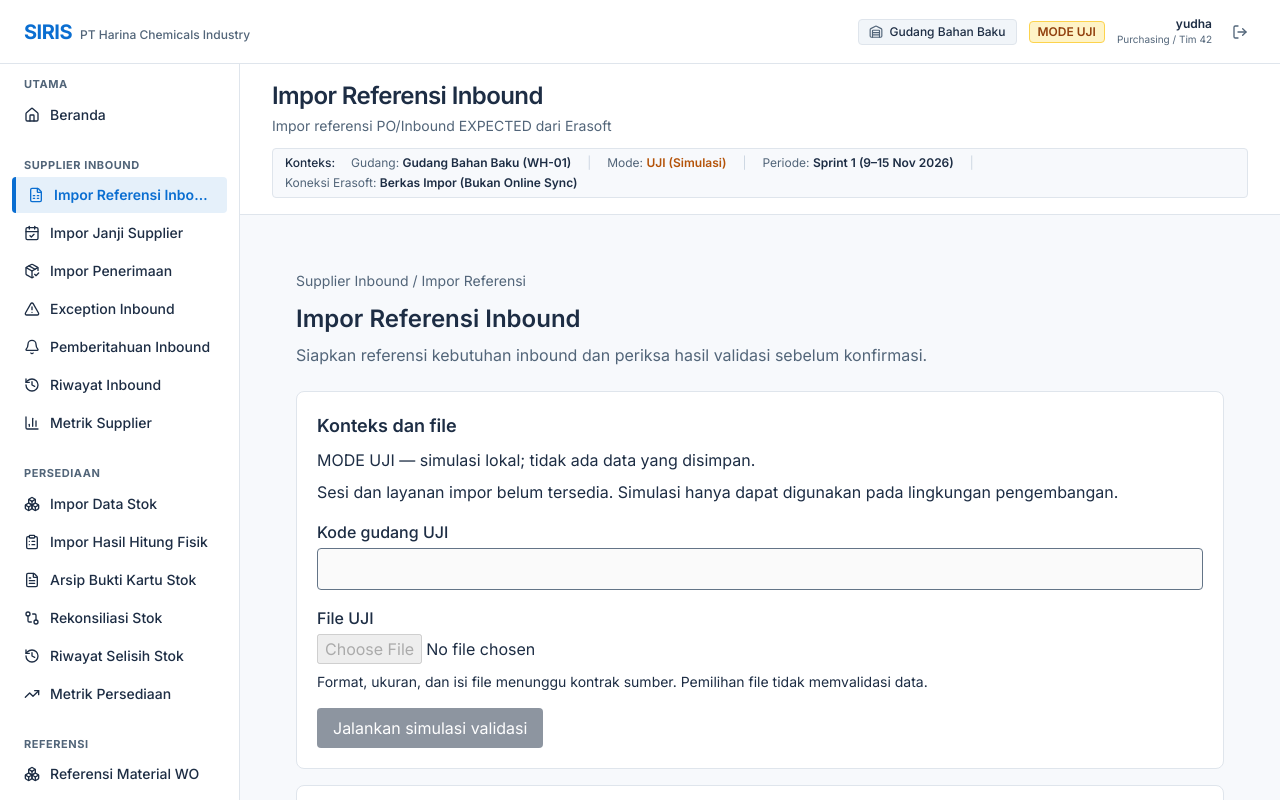
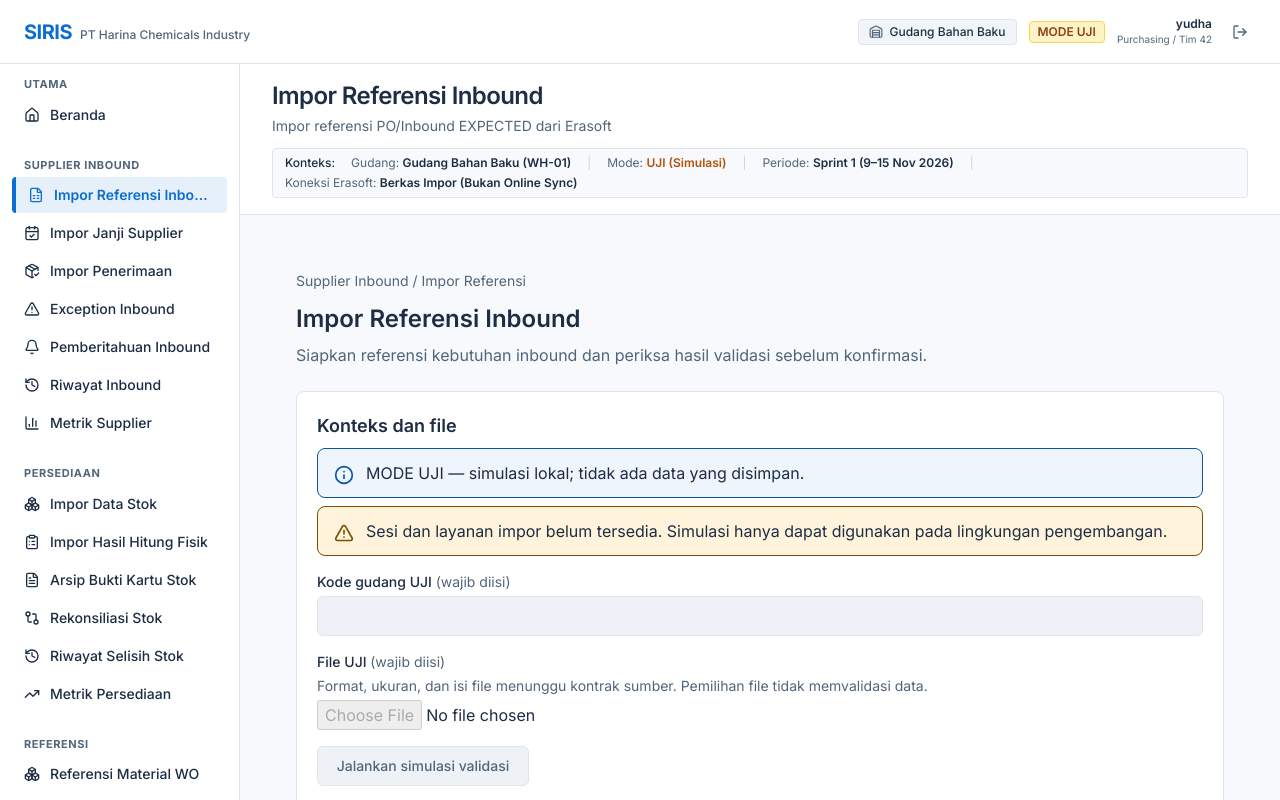
Before and after one commit to adamyudhistiramuhtar-byte/SIRIS, a Vue app in the folder apps/web/: page /inbound/import-reference in a window 1280 px wide. Shown: the top 800 px of the page. Built offline with nearby package versions, Linux system fonts and the light colour scheme.

Commit message:
feat(SRS-16): gunakan komponen dasar pada impor inbound

```diff
--- a/apps/web/src/pages/inbound/ImportReferencePage.vue
+++ b/apps/web/src/pages/inbound/ImportReferencePage.vue
@@ -1,5 +1,9 @@
 <script setup lang="ts">
 import { computed, reactive, ref } from 'vue';
+import AlertBanner from '../../components/primitives/AlertBanner.vue';
+import BaseButton from '../../components/primitives/BaseButton.vue';
+import BaseInput from '../../components/primitives/BaseInput.vue';
+import FormField from '../../components/primitives/FormField.vue';
 import { ReferenceImportFlow } from '../../features/inbound/reference-import';
 import { createUjiSimulator } from '../../features/inbound/uji-simulator';
 
@@ -50,58 +54,65 @@ async function commit() {
       >
         Konteks dan file
       </h2>
-      <p
+      <AlertBanner
         class="mt-2"
-        role="status"
+        variant="info"
       >
         MODE UJI — simulasi lokal; tidak ada data yang disimpan.
-      </p>
-      <p
+      </AlertBanner>
+      <AlertBanner
         v-if="!enabled"
         class="mt-2"
-        role="alert"
+        variant="warning"
       >
         Sesi dan layanan impor belum tersedia. Simulasi hanya dapat digunakan pada lingkungan pengembangan.
-      </p>
-      <label
-        for="warehouse"
-        class="mt-4 block font-medium"
-      >Kode gudang UJI</label>
-      <input
+      </AlertBanner>
+      <FormField
         id="warehouse"
-        v-model="warehouse"
-        :disabled="!enabled || locked"
-        class="mt-1 w-full rounded border border-siris-border-strong p-2 focus-visible:outline focus-visible:outline-2"
-        @input="flow.reset(); acknowledged = false"
+        v-slot="field"
+        class="mt-4"
+        label="Kode gudang UJI"
+        required
       >
-      <label
-        for="source-file"
-        class="mt-4 block font-medium"
-      >File UJI</label>
-      <input
+        <BaseInput
+          v-model="warehouse"
+          v-bind="field"
+          :disabled="!enabled || locked"
+          @input="flow.reset(); acknowledged = false"
+        />
+      </FormField>
+      <FormField
         id="source-file"
-        type="file"
-        :disabled="!enabled || locked"
-        class="mt-1 block w-full"
-        @change="selectFile"
+        v-slot="field"
+        class="mt-4"
+        label="File UJI"
+        required
+        hint="Format, ukuran, dan isi file menunggu kontrak sumber. Pemilihan file tidak memvalidasi data."
       >
-      <p class="mt-2 text-sm">
-        Format, ukuran, dan isi file menunggu kontrak sumber. Pemilihan file tidak memvalidasi data.
-      </p>
+        <input
+          v-bind="field"
+          type="file"
+          :disabled="!enabled || locked"
+          class="block w-full"
+          @change="selectFile"
+        >
+      </FormField>
       <p
         v-if="file"
         class="mt-2"
       >
         File dipilih: {{ file.name }}
       </p>
-      <button
-        type="button"
+      <BaseButton
+        class="mt-4"
         :disabled="!enabled || locked || !file || !warehouse.trim()"
-        class="mt-4 rounded bg-siris-ink px-4 py-2 text-white disabled:opacity-50 focus-visible:outline focus-visible:outline-2"
+        disabled-reason="Aktifkan simulasi dan pilih gudang serta file UJI sebelum melanjutkan."
+        :loading="busy"
+        loading-label="Memproses simulasi…"
         @click="prepare"
       >
         Jalankan simulasi validasi
-      </button>
+      </BaseButton>
     </section>
     <section
       class="mt-4 rounded-lg border border-siris-border bg-siris-card p-5"
@@ -140,21 +151,21 @@ async function commit() {
           v-model="acknowledged"
           type="checkbox"
         > Saya memahami bahwa ini hanya simulasi UJI.</label>
-        <button
-          type="button"
+        <BaseButton
+          class="mt-3"
           :disabled="!acknowledged"
-          class="mt-3 rounded bg-siris-ink px-4 py-2 text-white disabled:opacity-50"
+          disabled-reason="Akui bahwa ini simulasi UJI sebelum konfirmasi."
           @click="commit"
         >
           Konfirmasi simulasi
-        </button>
-        <button
-          type="button"
-          class="ml-3 underline"
+        </BaseButton>
+        <BaseButton
+          class="ml-3"
+          variant="tertiary"
           @click="flow.reset(); acknowledged = false"
         >
           Batalkan
-        </button>
+        </BaseButton>
       </template>
       <p v-else-if="flow.state.phase === 'success'">
         Simulasi selesai untuk {{ flow.state.receipt.batchId }}. Tidak ada transaksi database.
```
Also changed, not shown: 1 other file (tests, documents, lock files or other folders).
